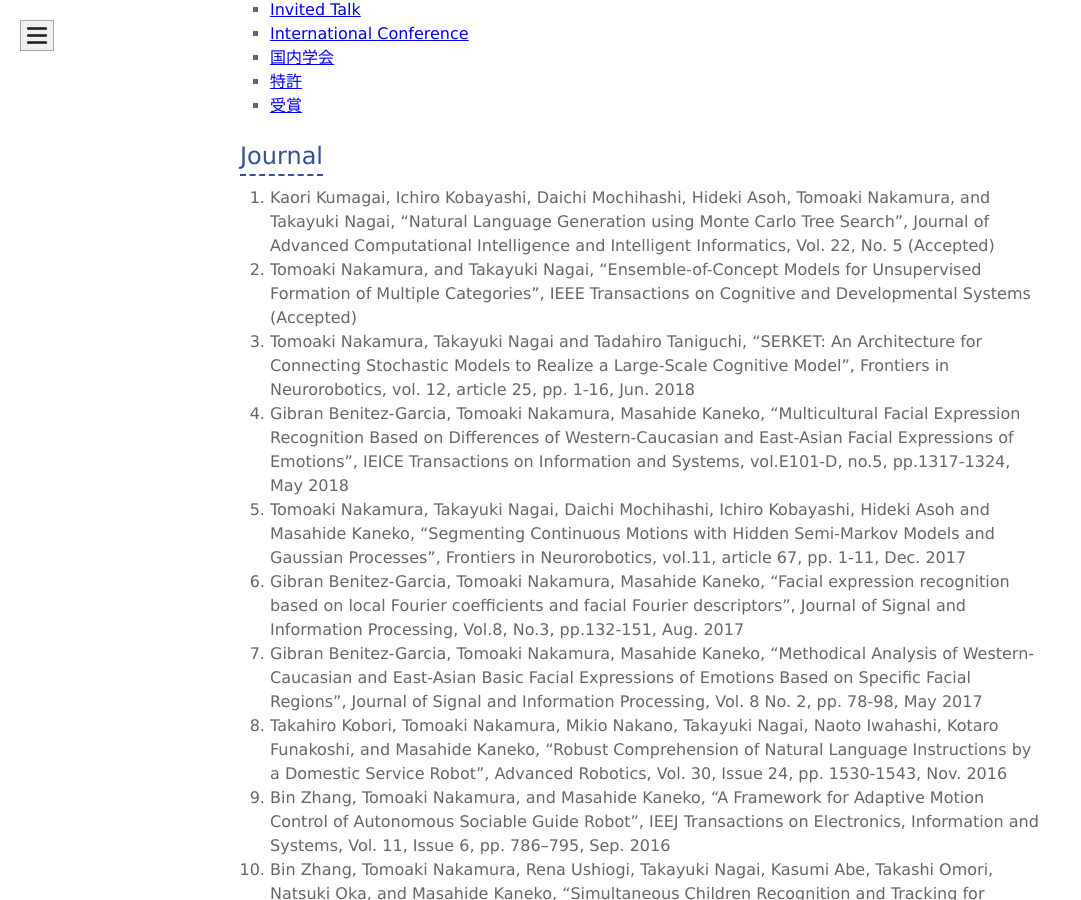
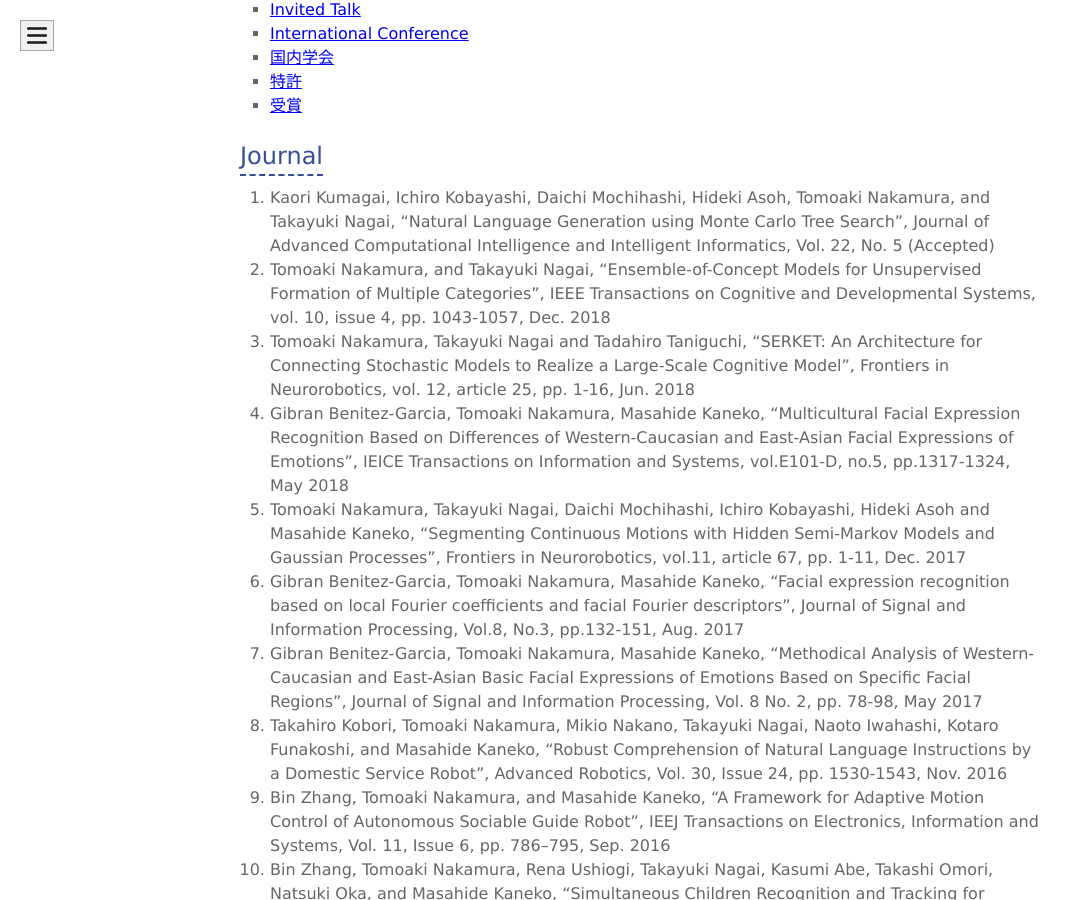
Before and after one commit to naka-lab/naka-lab.github.io, a Jekyll site: the page built from subpages/pub.md, in a window 1280 px wide and 900 px high, scrolled down 702 px. Shown: the whole window, without its empty margins (0-1081 px from the left). Built offline with Jekyll 4.4.1, drawn with Linux system fonts in a browser that asks for light colours.

Commit message:
Update pub.md

```diff
--- a/subpages/pub.md
+++ b/subpages/pub.md
@@ -16,7 +16,7 @@ layout: default
 
 ## Journal
 1. Kaori Kumagai, Ichiro Kobayashi, Daichi Mochihashi, Hideki Asoh, Tomoaki Nakamura, and Takayuki Nagai, "Natural Language Generation using Monte Carlo Tree Search",  Journal of Advanced Computational Intelligence and Intelligent Informatics,  Vol. 22, No. 5 (Accepted)
-1. Tomoaki Nakamura, and Takayuki Nagai, "Ensemble-of-Concept Models for Unsupervised Formation of Multiple Categories", IEEE Transactions on Cognitive and Developmental Systems (Accepted)
+1. Tomoaki Nakamura, and Takayuki Nagai, "Ensemble-of-Concept Models for Unsupervised Formation of Multiple Categories", IEEE Transactions on Cognitive and Developmental Systems, vol. 10, issue 4, pp. 1043-1057, Dec. 2018
 1. Tomoaki Nakamura, Takayuki Nagai and Tadahiro Taniguchi, "SERKET: An Architecture for Connecting Stochastic Models to Realize a Large-Scale Cognitive Model", Frontiers in Neurorobotics, vol. 12, article 25, pp. 1-16, Jun. 2018
 1. Gibran Benitez-Garcia, Tomoaki Nakamura, Masahide Kaneko, "Multicultural Facial Expression Recognition Based on Differences of Western-Caucasian and East-Asian Facial Expressions of Emotions", IEICE Transactions on Information and Systems, vol.E101-D, no.5, pp.1317-1324, May 2018
 1. Tomoaki Nakamura, Takayuki Nagai, Daichi Mochihashi, Ichiro Kobayashi, Hideki Asoh and Masahide Kaneko, "Segmenting Continuous Motions with Hidden Semi-Markov Models and Gaussian Processes", Frontiers in Neurorobotics, vol.11, article 67, pp. 1-11, Dec. 2017
```
